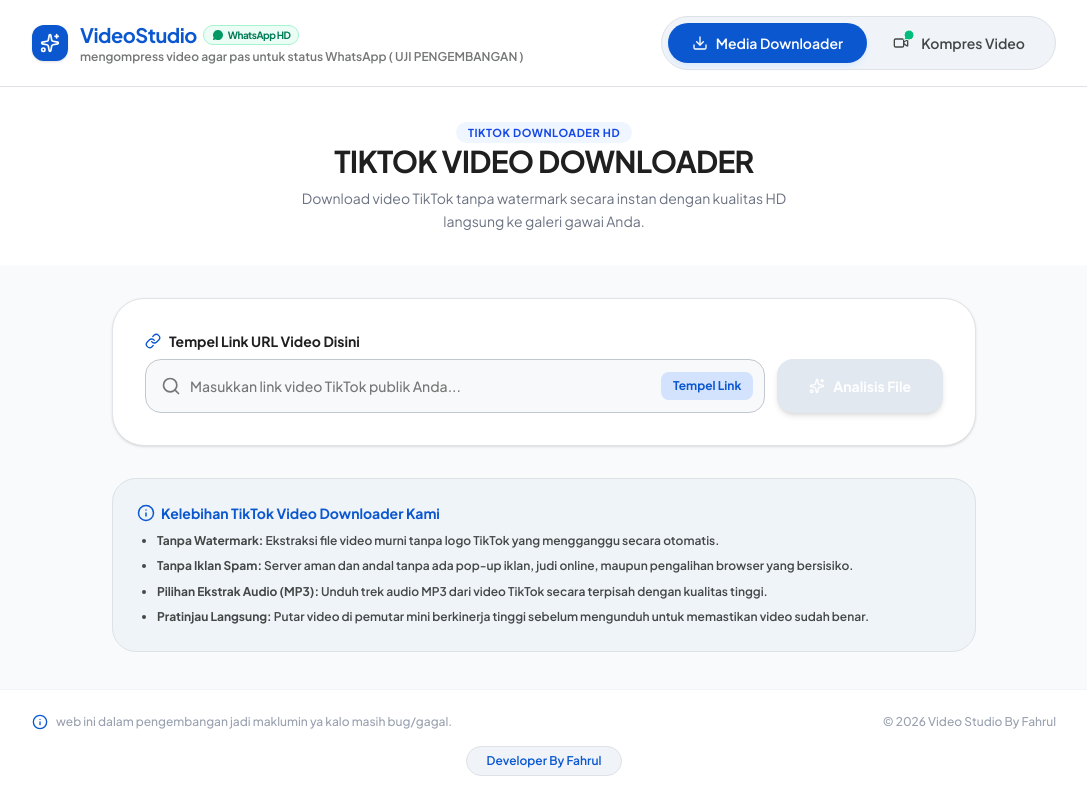
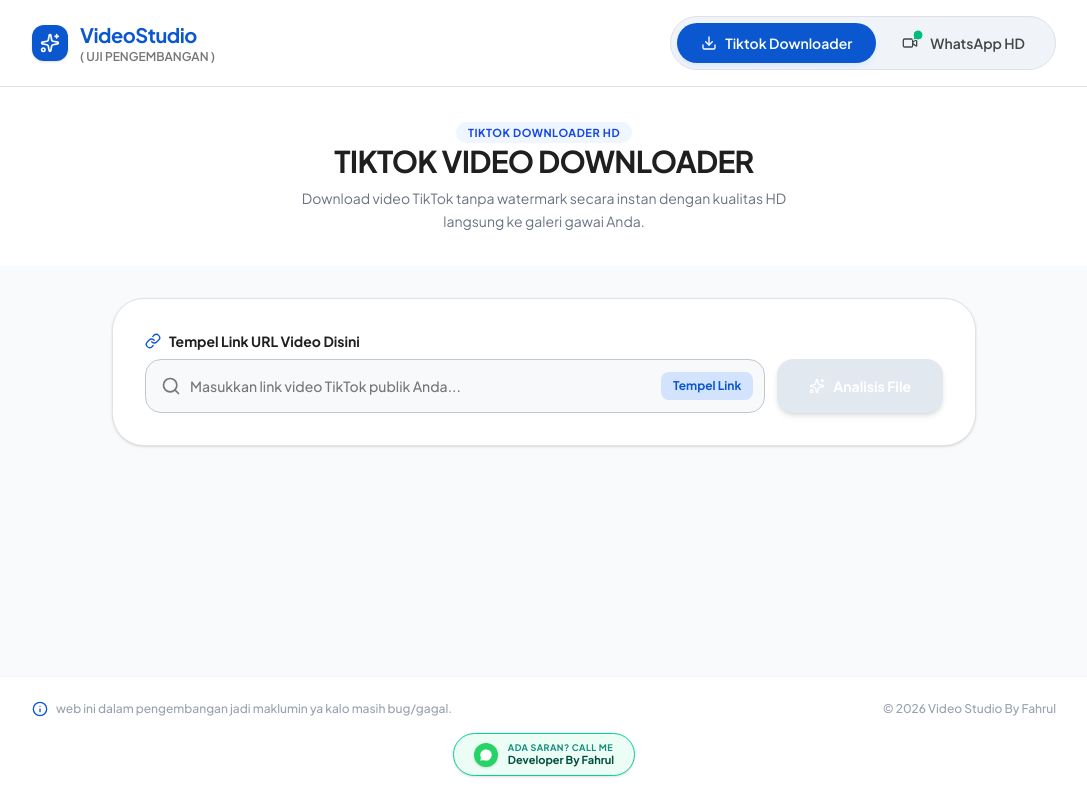
Before and after one commit to FhrlRsknaa/VideoStudio, a React (Vite) app: page / in a window 1280 px wide. Shown: the whole page, without its empty margins (96-1183 px from the left). Built offline with nearby package versions, Linux system fonts and the light colour scheme.

Commit message:
feat: improve video downloader and UI
- Add HD and watermark-free video options to API
- Update UI branding to "Video Studio"
- Add WhatsApp contact link for developer
- Refine downloader logic and tab labels

```diff
--- a/api/run-actor.js
+++ b/api/run-actor.js
@@ -89,6 +89,8 @@
       title: target.title || "TikTok Video",
       author: authorNickname,
       video: target.play || target.wmplay || "",
+      hdVideo: target.hdplay || target.play || "",
+      wmVideo: target.wmplay || "",
       music: target.music || "",
       thumbnail: target.cover || target.origin_cover || ""
     });
--- a/server.ts
+++ b/server.ts
@@ -88,6 +88,8 @@
         title: target.title || "TikTok Video",
         author: authorNickname,
         video: target.play || target.wmplay || "",
+        hdVideo: target.hdplay || target.play || "",
+        wmVideo: target.wmplay || "",
         music: target.music || "",
         thumbnail: target.cover || target.origin_cover || ""
       });
--- a/src/App.tsx
+++ b/src/App.tsx
@@ -7,7 +7,7 @@
 import Header from './components/Header';
 import Compressor from './components/Compressor';
 import Downloader from './components/Downloader';
-import { Info } from 'lucide-react';
+import { Info, MessageCircle } from 'lucide-react';
 
 export default function App() {
   const [activeTab, setActiveTab] = useState<'downloader' | 'compress'>('downloader');
@@ -73,10 +73,21 @@
           </div>
         </div>
 
-        {/* Developer Info Badge with clean rounded border */}
-        <div className="border border-[#dee1e5] rounded-full px-5 py-1.5 text-xs text-[#0b57d0] font-semibold bg-[#f0f4f9] hover:bg-[#d3e3fd]/40 transition-colors">
-          Developer By Fahrul
-        </div>
+        {/* Developer Info Badge with clean rounded border and WhatsApp redirect */}
+        <a
+          href="https://wa.me/6285186814906"
+          target="_blank"
+          rel="noopener noreferrer"
+          className="flex items-center gap-2.5 border border-emerald-400 rounded-full px-5 py-2 text-xs text-emerald-800 font-semibold bg-emerald-50 hover:bg-emerald-100/70 transition-all duration-300 shadow-sm hover:shadow active:scale-95 cursor-pointer group"
+        >
+          <div className="w-6 h-6 rounded-full bg-[#25D366] flex items-center justify-center shadow-sm">
+            <MessageCircle className="w-3.5 h-3.5 text-white fill-white stroke-[#25D366] stroke-[0.5px]" />
+          </div>
+          <div className="flex flex-col items-start leading-tight">
+            <span className="text-[9px] text-[#128C7E] font-bold uppercase tracking-wider group-hover:text-emerald-700">Ada saran? Call Me</span>
+            <span className="text-emerald-900 font-extrabold text-[11px] group-hover:text-emerald-950">Developer By Fahrul</span>
+          </div>
+        </a>
       </footer>
     </div>
   );
--- a/src/components/Downloader.tsx
+++ b/src/components/Downloader.tsx
@@ -139,11 +139,18 @@
 
     const fileExt = selectedQuality === 'mp3' ? 'mp3' : 'mp4';
     const cleanTitle = videoMetadata.title.replace(/[^a-z0-9]/gi, '_').toLowerCase();
-    const filename = `downloader_${videoMetadata.platform}_${cleanTitle}.${fileExt}`;
+    const filename = `downloader_tiktok_${cleanTitle}.${fileExt}`;
+
+    const targetUrl = selectedQuality === 'mp3' && videoMetadata.musicUrl ? videoMetadata.musicUrl : videoMetadata.videoUrl;
+
+    if (!targetUrl) {
+      setIsDownloading(false);
+      setErrorMsg('Format video tidak tersedia.');
+      return;
+    }
 
     try {
       // Direct stream download tracker
-      const targetUrl = selectedQuality === 'mp3' && videoMetadata.musicUrl ? videoMetadata.musicUrl : videoMetadata.videoUrl;
       const response = await fetch(targetUrl, {
         referrerPolicy: 'no-referrer'
       });
@@ -190,7 +197,7 @@
       setDownloadStep('Menyelesaikan kaitan file media...');
 
       const link = document.createElement('a');
-      link.href = videoMetadata.videoUrl;
+      link.href = targetUrl;
       link.target = '_blank';
       link.referrerPolicy = 'no-referrer';
       link.download = filename;
@@ -392,7 +399,6 @@
                   </span>
 
                   <div className="space-y-2">
-                    {/* Quality option loops */}
                     {(Object.keys(videoMetadata.sizeMB) as Array<keyof typeof videoMetadata.sizeMB>).map((quality) => {
                       const size = videoMetadata.sizeMB[quality];
                       if (size === undefined) return null;
@@ -418,14 +424,13 @@
                             </div>
                             <div className="text-left">
                               <p className="text-sm font-bold uppercase tracking-tight">
-                                {isMp3 ? 'Audio MP3' : `Format MP4 Video`}
+                                {isMp3 ? 'Audio MP3' : 'Format MP4 Video'}
                               </p>
                               <p className="text-[10px] text-[#747775] font-medium">
-                                {isMp3 ? 'Mengekstrak file suara saja • Kompresi Tinggi' : `${qualityStr} Resolusi HD`}
+                                {isMp3 ? 'Mengekstrak file suara saja • Kompresi Tinggi' : '720p Resolusi Normal'}
                               </p>
                             </div>
                           </div>
-
                           <div className="text-right">
                             <span className={`text-xs px-2.5 py-1.5 rounded-full font-bold ${
                               isSelected ? 'bg-[#0b57d0] text-white' : 'bg-slate-100 text-[#1f1f1f]'
@@ -477,7 +482,7 @@
                     className="w-full py-4 bg-[#0b57d0] hover:bg-[#0842a0] text-white rounded-full font-bold text-sm shadow-md shadow-blue-100 transition-all flex items-center justify-center gap-2 cursor-pointer"
                   >
                     <Download className="w-5 h-5 animate-bounce" />
-                    <span>Mulai Download ({selectedQuality === 'mp3' ? 'MP3 Audio' : `MP4 ${selectedQuality}`})</span>
+                    <span>Mulai Download ({selectedQuality === 'mp3' ? 'MP3 Audio' : 'MP4 720p'})</span>
                   </button>
                 )}
               </div>
@@ -487,19 +492,7 @@
         )}
       </AnimatePresence>
 
-      {/* Helpful Instructions box */}
-      <div className="bg-[#eff4f9] rounded-3xl p-6 border border-[#dee1e5]">
-        <h4 className="text-sm font-bold text-[#0b57d0] flex items-center gap-1.5 mb-2">
-          <Info className="w-4.5 h-4.5" />
-          Kelebihan TikTok Video Downloader Kami
-        </h4>
-        <ul className="list-disc pl-5 text-xs text-[#444746] space-y-1.5 leading-relaxed font-semibold">
-          <li><strong>Tanpa Watermark:</strong> Ekstraksi file video murni tanpa logo TikTok yang mengganggu secara otomatis.</li>
-          <li><strong>Tanpa Iklan Spam:</strong> Server aman dan andal tanpa ada pop-up iklan, judi online, maupun pengalihan browser yang bersisiko.</li>
-          <li><strong>Pilihan Ekstrak Audio (MP3):</strong> Unduh trek audio MP3 dari video TikTok secara terpisah dengan kualitas tinggi.</li>
-          <li><strong>Pratinjau Langsung:</strong> Putar video di pemutar mini berkinerja tinggi sebelum mengunduh untuk memastikan video sudah benar.</li>
-        </ul>
-      </div>
+
 
     </div>
   );
--- a/src/components/Header.tsx
+++ b/src/components/Header.tsx
@@ -17,12 +17,8 @@
           <div>
             <h1 className="text-xl font-bold text-[#0b57d0] tracking-tight flex items-center gap-1.5">
               VideoStudio
-              <span className="flex items-center gap-1 bg-emerald-50 text-emerald-700 text-[10px] font-bold px-2 py-0.5 rounded-full border border-emerald-200">
-                <MessageCircle className="w-3 h-3 fill-emerald-600 stroke-none" />
-                WhatsApp HD
-              </span>
             </h1>
-            <p className="text-xs text-[#747775] font-semibold">mengompress video agar pas untuk status WhatsApp ( UJI PENGEMBANGAN )</p>
+            <p className="text-xs text-[#747775] font-semibold">( UJI PENGEMBANGAN )</p>
           </div>
         </div>
 
@@ -38,7 +34,7 @@
             }`}
           >
             <Download className="w-4 h-4" />
-            Media Downloader
+            Tiktok Downloader
           </button>
 
           <button
@@ -54,7 +50,7 @@
               <Video className="w-4 h-4" />
               <MessageCircle className="w-3 h-3 absolute -top-1 -right-1 text-emerald-500 fill-emerald-500 stroke-white stroke-[2px]" />
             </div>
-            Kompres Video
+            WhatsApp HD
           </button>
         </nav>
       </div>
```
Also changed, not shown: index.html (+2 -1 lines).
